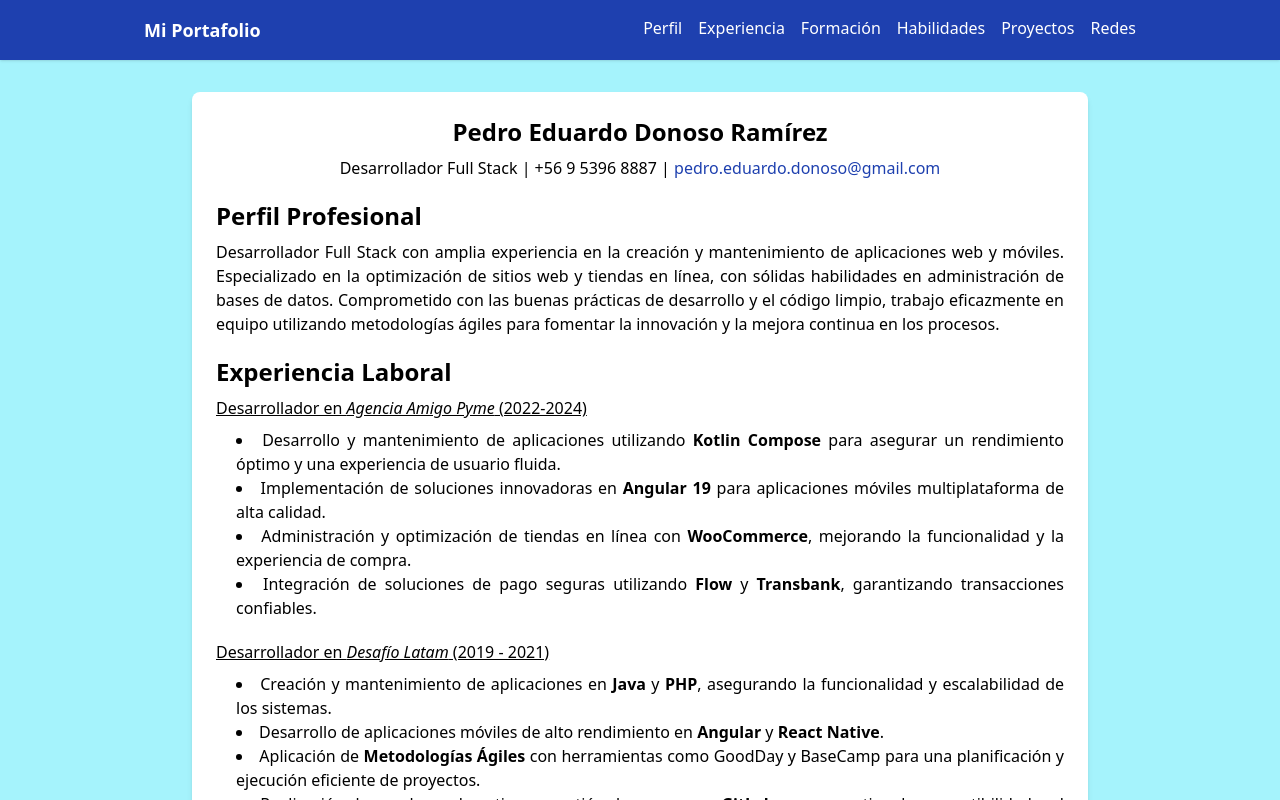
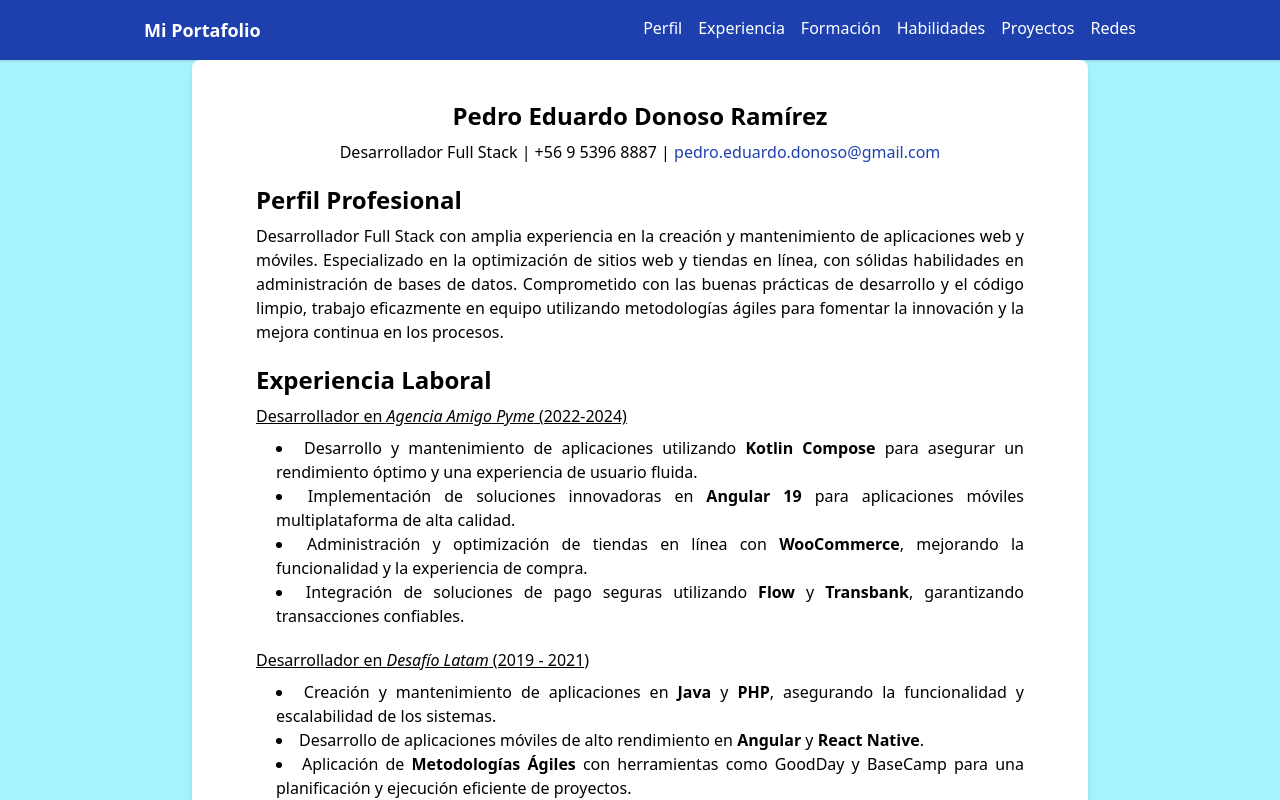
Before and after one commit to pedro-donoso/portafolio-nextjs, a Next.js app: page / in a window 1280 px wide. Shown: the top 800 px of the page. Built offline with nearby package versions, Linux system fonts and the light colour scheme.

Commit message:
agrego bordes

```diff
--- a/app/layout.tsx
+++ b/app/layout.tsx
@@ -7,7 +7,7 @@ export default function RootLayout({ children }: { children: React.ReactNode })
       <body>
 		<div className='bg-cyan-200 min-h-screen'>
 			<Topbar />
-			<main className='p-8 max-4 max-w-5xl mx-auto'>
+			<main className='pb-10 max-4 max-w-5xl mx-auto'>
 				{children}
 			</main>
 		</div>
--- a/app/page.tsx
+++ b/app/page.tsx
@@ -2,7 +2,7 @@ import React from 'react';
 
 const Home: React.FC = () => {
   return (
-    <main className='p-6 max-w-4xl mx-auto bg-white rounded-lg shadow-md'>
+    <main className='px-16 py-10 max-w-4xl mx-auto bg-white rounded-lg shadow-md'>
       <h1 className='text-2xl font-bold mb-2 text-center'>Pedro Eduardo Donoso Ramírez</h1>
       <p className='mt-2 text-center'>Desarrollador Full Stack | +56 9 5396 8887 | <a href="mailto:pedro.eduardo.donoso@gmail.com" className='text-blue-800'>pedro.eduardo.donoso@gmail.com</a></p>
 
```
